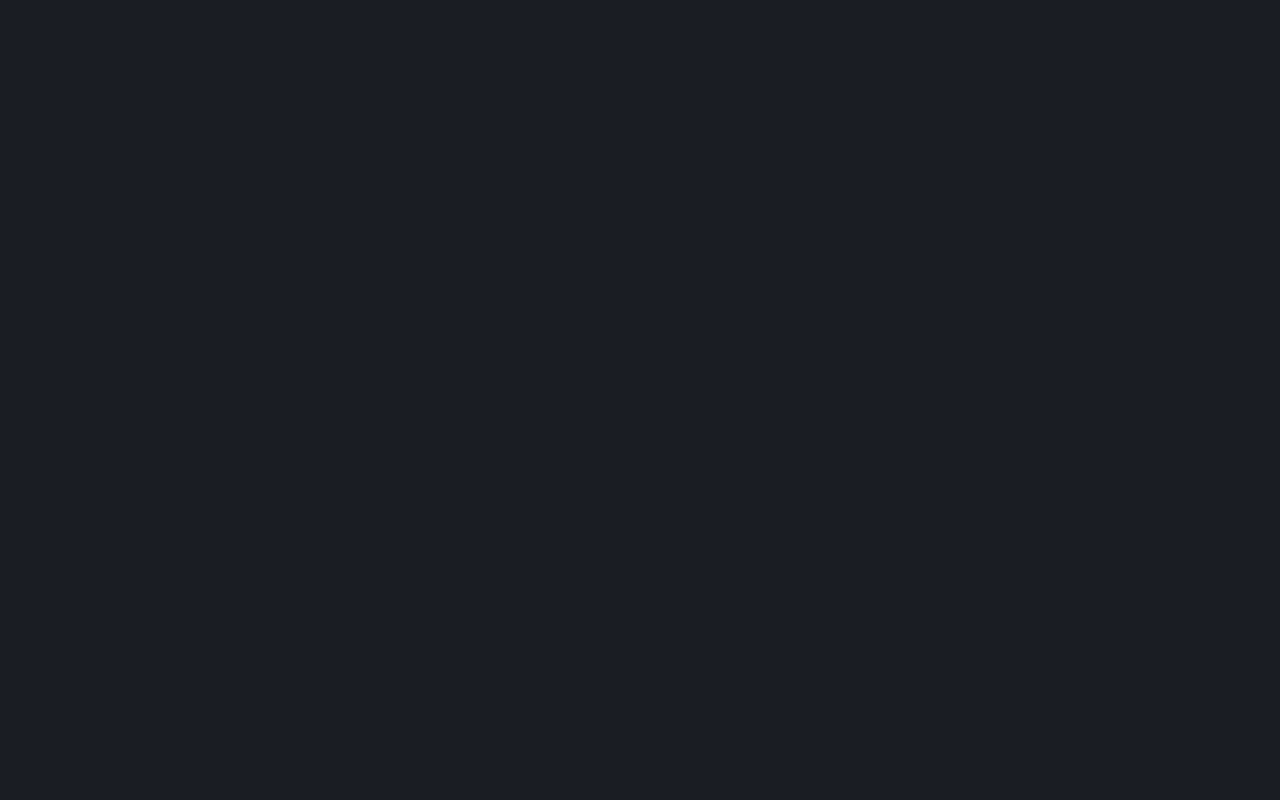
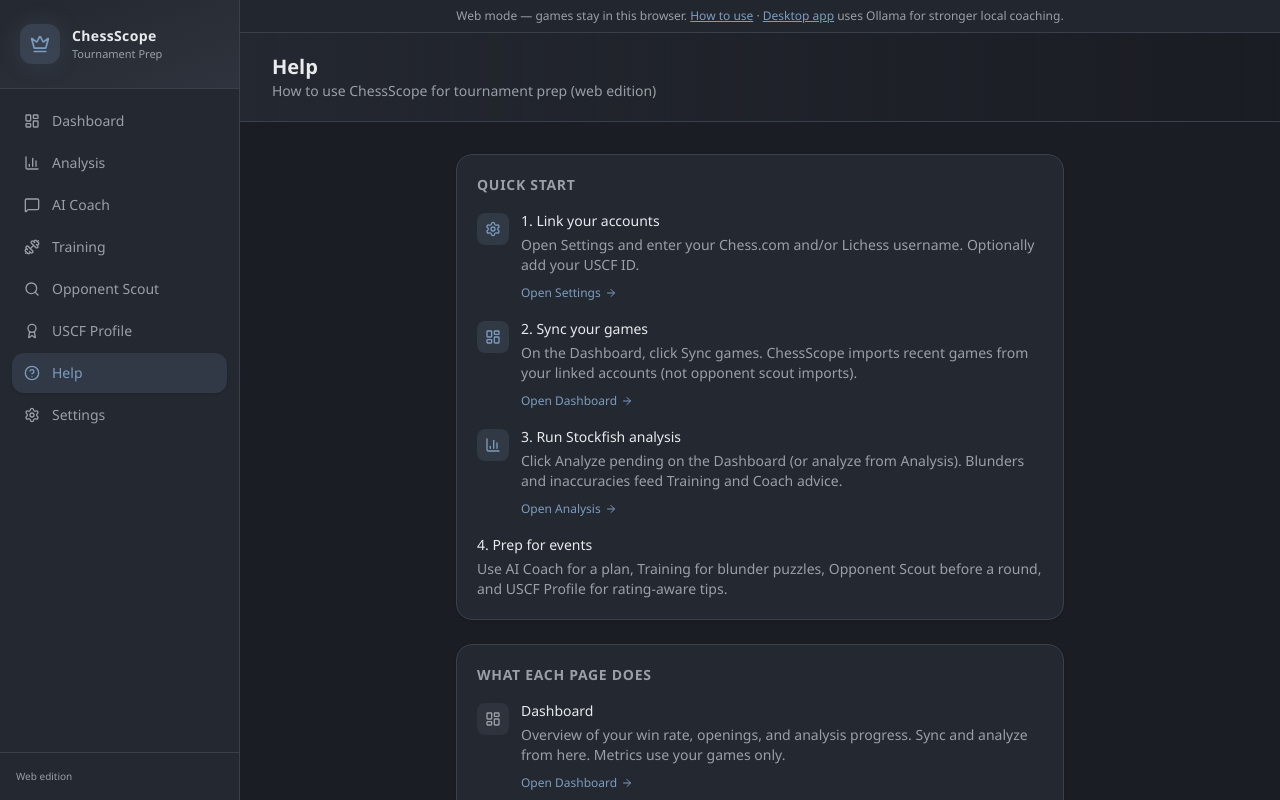
Before and after one commit to BalasBack/ChessScope, a React (Vite) app: page /help in a window 1280 px wide. Before the commit this address had no page. Built offline with nearby package versions, Linux system fonts and the light colour scheme.

Commit message:
Add Help / how-to-use page for desktop and web.
Co-authored-by: Cursor <cursoragent@cursor.com>

```diff
--- a/src/App.tsx
+++ b/src/App.tsx
@@ -7,6 +7,7 @@ import { Training } from "./pages/Training";
 import { OpponentScout } from "./pages/OpponentScout";
 import { UscfProfile } from "./pages/UscfProfile";
 import { SettingsPage } from "./pages/Settings";
+import { Help } from "./pages/Help";
 
 function App() {
   return (
@@ -19,6 +20,7 @@ function App() {
           <Route path="/training" element={<Training />} />
           <Route path="/scout" element={<OpponentScout />} />
           <Route path="/uscf" element={<UscfProfile />} />
+          <Route path="/help" element={<Help />} />
           <Route path="/settings" element={<SettingsPage />} />
         </Route>
       </Routes>
--- a/src/components/Layout.tsx
+++ b/src/components/Layout.tsx
@@ -8,6 +8,7 @@ import {
   Settings,
   Crown,
   Award,
+  CircleHelp,
 } from "lucide-react";
 import { isWebApp } from "../lib/api";
 import { cn } from "../lib/utils";
@@ -19,6 +20,7 @@ const nav = [
   { to: "/training", label: "Training", icon: Dumbbell },
   { to: "/scout", label: "Opponent Scout", icon: Search },
   { to: "/uscf", label: "USCF Profile", icon: Award },
+  { to: "/help", label: "Help", icon: CircleHelp },
   { to: "/settings", label: "Settings", icon: Settings },
 ];
 
@@ -66,7 +68,11 @@ export function Layout() {
       <main className="flex flex-1 flex-col overflow-hidden">
         {isWebApp() && (
           <div className="border-b border-[var(--color-border)] bg-[var(--color-accent)]/8 px-4 py-2 text-center text-xs text-[var(--color-muted)]">
-            Web mode — games stay in this browser. AI Coach works here with no signup.{" "}
+            Web mode — games stay in this browser.{" "}
+            <NavLink to="/help" className="text-[var(--color-accent)] underline">
+              How to use
+            </NavLink>
+            {" · "}
             <a
               href="https://github.com/BalasBack/ChessScope/releases"
               className="text-[var(--color-accent)] underline"
--- /dev/null
+++ b/src/pages/Help.tsx
@@ -0,0 +1,246 @@
+import { Link } from "react-router-dom";
+import {
+  LayoutDashboard,
+  BarChart3,
+  MessageSquare,
+  Dumbbell,
+  Search,
+  Award,
+  Settings,
+  ArrowRight,
+  type LucideIcon,
+} from "lucide-react";
+import { isWebApp } from "../lib/api";
+import { Card } from "../components/ui";
+
+type Step = {
+  title: string;
+  body: string;
+  to?: string;
+  linkLabel?: string;
+  icon?: LucideIcon;
+};
+
+function SectionLink({ to, label }: { to: string; label: string }) {
+  return (
+    <Link
+      to={to}
+      className="inline-flex items-center gap-1 text-xs font-medium text-[var(--color-accent)] hover:underline"
+    >
+      Open {label}
+      <ArrowRight className="h-3 w-3" />
+    </Link>
+  );
+}
+
+export function Help() {
+  const web = isWebApp();
+
+  const quickStart: Step[] = [
+    {
+      title: "1. Link your accounts",
+      body: "Open Settings and enter your Chess.com and/or Lichess username. Optionally add your USCF ID.",
+      to: "/settings",
+      linkLabel: "Settings",
+      icon: Settings,
+    },
+    {
+      title: "2. Sync your games",
+      body: "On the Dashboard, click Sync games. ChessScope imports recent games from your linked accounts (not opponent scout imports).",
+      to: "/",
+      linkLabel: "Dashboard",
+      icon: LayoutDashboard,
+    },
+    {
+      title: "3. Run Stockfish analysis",
+      body: "Click Analyze pending on the Dashboard (or analyze from Analysis). Blunders and inaccuracies feed Training and Coach advice.",
+      to: "/analysis",
+      linkLabel: "Analysis",
+      icon: BarChart3,
+    },
+    {
+      title: "4. Prep for events",
+      body: "Use AI Coach for a plan, Training for blunder puzzles, Opponent Scout before a round, and USCF Profile for rating-aware tips.",
+    },
+  ];
+
+  const features: Step[] = [
+    {
+      title: "Dashboard",
+      body: "Overview of your win rate, openings, and analysis progress. Sync and analyze from here. Metrics use your games only.",
+      to: "/",
+      icon: LayoutDashboard,
+    },
+    {
+      title: "Analysis",
+      body: "Browse My games vs Scouted opponents. Open a game to review Stockfish evals and move quality.",
+      to: "/analysis",
+      icon: BarChart3,
+    },
+    {
+      title: "AI Coach",
+      body: web
+        ? "Ask tournament-prep questions. On the website, replies come from a free cloud coach (no signup). Import games first so advice uses your stats."
+        : "Ask tournament-prep questions powered by local Ollama. Install Ollama, pull a model (e.g. llama3.1), then pick it in Settings.",
+      to: "/coach",
+      icon: MessageSquare,
+    },
+    {
+      title: "Training",
+      body: "Practice positions from your own analyzed blunders. Analyze more games if the puzzle queue is empty.",
+      to: "/training",
+      icon: Dumbbell,
+    },
+    {
+      title: "Opponent Scout",
+      body: "Search USCF, FIDE, online usernames, or ChessGames. Build a dossier and import their games separately from yours.",
+      to: "/scout",
+      icon: Search,
+    },
+    {
+      title: "USCF Profile",
+      body: "Look up a USCF member, view ratings and trends, and get prep suggestions tied to your online stats.",
+      to: "/uscf",
+      icon: Award,
+    },
+  ];
+
+  return (
+    <div className="flex h-full flex-col overflow-auto">
+      <header className="page-header border-b border-[var(--color-border)] bg-gradient-to-r from-[var(--color-surface-2)] to-transparent px-8 py-5">
+        <h1 className="text-xl font-bold">Help</h1>
+        <p className="text-sm text-[var(--color-muted)]">
+          How to use ChessScope for tournament prep
+          {web ? " (web edition)" : " (desktop edition)"}
+        </p>
+      </header>
+
+      <div className="mx-auto w-full max-w-2xl space-y-6 p-8">
+        <Card title="Quick start">
+          <ol className="space-y-4">
+            {quickStart.map((step) => (
+              <li key={step.title} className="flex gap-3">
+                {step.icon && (
+                  <div className="mt-0.5 flex h-8 w-8 shrink-0 items-center justify-center rounded-lg bg-[var(--color-accent)]/15 text-[var(--color-accent)]">
+                    <step.icon className="h-4 w-4" />
+                  </div>
+                )}
+                <div className="min-w-0 space-y-1">
+                  <div className="text-sm font-medium">{step.title}</div>
+                  <p className="text-sm text-[var(--color-muted)]">{step.body}</p>
+                  {step.to && step.linkLabel && (
+                    <SectionLink to={step.to} label={step.linkLabel} />
+                  )}
+                </div>
+              </li>
+            ))}
+          </ol>
+        </Card>
+
+        <Card title="What each page does">
+          <div className="space-y-5">
+            {features.map((f) => (
+              <div key={f.title} className="flex gap-3">
+                {f.icon && (
+                  <div className="mt-0.5 flex h-8 w-8 shrink-0 items-center justify-center rounded-lg bg-[var(--color-surface-3)] text-[var(--color-muted)]">
+                    <f.icon className="h-4 w-4" />
+                  </div>
+                )}
+                <div className="min-w-0 space-y-1">
+                  <div className="text-sm font-medium">{f.title}</div>
+                  <p className="text-sm text-[var(--color-muted)]">{f.body}</p>
+                  {f.to && <SectionLink to={f.to} label={f.title} />}
+                </div>
+              </div>
+            ))}
+          </div>
+        </Card>
+
+        <Card title={web ? "Web vs desktop" : "Desktop vs web"}>
+          <div className="space-y-3 text-sm text-[var(--color-muted)]">
+            {web ? (
+              <>
+                <p>
+                  <strong className="text-[var(--color-text)]">This website</strong> stores
+                  games in this browser (IndexedDB). Clearing site data removes them. Stockfish
+                  runs in WASM; the first engine check may download a few MB.
+                </p>
+                <p>
+                  <strong className="text-[var(--color-text)]">Desktop app</strong> keeps a
+                  local database, uses a native Stockfish binary, and can run a stronger AI
+                  Coach via{" "}
+                  <a
+                    href="https://ollama.com"
+                    className="text-[var(--color-accent)] underline"
+                    target="_blank"
+                    rel="noreferrer"
+                  >
+                    Ollama
+                  </a>
+                  .{" "}
+                  <a
+                    href="https://github.com/BalasBack/ChessScope/releases"
+                    className="text-[var(--color-accent)] underline"
+                    target="_blank"
+                    rel="noreferrer"
+                  >
+                    Download releases
+                  </a>
+                  .
+                </p>
+              </>
+            ) : (
+              <>
+                <p>
+                  <strong className="text-[var(--color-text)]">This desktop app</strong> stores
+                  data locally and uses native Stockfish. AI Coach needs Ollama running
+                  (Settings shows connection status).
+                </p>
+                <p>
+                  The <strong className="text-[var(--color-text)]">website</strong> edition works
+                  in any browser with no install — handy for quick prep — but games stay in that
+                  browser and coaching uses the free cloud coach.
+                </p>
+              </>
+            )}
+          </div>
+        </Card>
+
+        <Card title="Tips & troubleshooting">
+          <ul className="list-disc space-y-2 pl-5 text-sm text-[var(--color-muted)]">
+            <li>
+              <strong className="text-[var(--color-text)]">Own games vs scouted:</strong>{" "}
+              Dashboard and personal stats ignore opponent imports. Use Analysis tabs or Opponent
+              Scout for scouted games. If labels look wrong, Settings → Fix mislabeled scout
+              games.
+            </li>
+            <li>
+              <strong className="text-[var(--color-text)]">Stockfish:</strong>{" "}
+              {web
+                ? "Settings should show Ready after the WASM loads. Hard-refresh (Ctrl+Shift+R) if it times out on first visit."
+                : "If not found, run the Stockfish download script from the project docs / Settings hint."}
+            </li>
+            {!web && (
+              <li>
+                <strong className="text-[var(--color-text)]">Ollama:</strong> Start the Ollama
+                app, pull a model, then Refresh in Settings. Prefer{" "}
+                <code className="rounded bg-[var(--color-surface-3)] px-1 text-xs">
+                  127.0.0.1
+                </code>{" "}
+                if localhost fails.
+              </li>
+            )}
+            <li>
+              <strong className="text-[var(--color-text)]">Empty Training:</strong> Analyze games
+              with Stockfish so blunders become puzzles.
+            </li>
+            <li>
+              <strong className="text-[var(--color-text)]">Appearance:</strong> Themes and compact
+              layout live in Settings → Appearance.
+            </li>
+          </ul>
+        </Card>
+      </div>
+    </div>
+  );
+}
```
Also changed, not shown: 6 other files (tests, documents, lock files or other folders).
